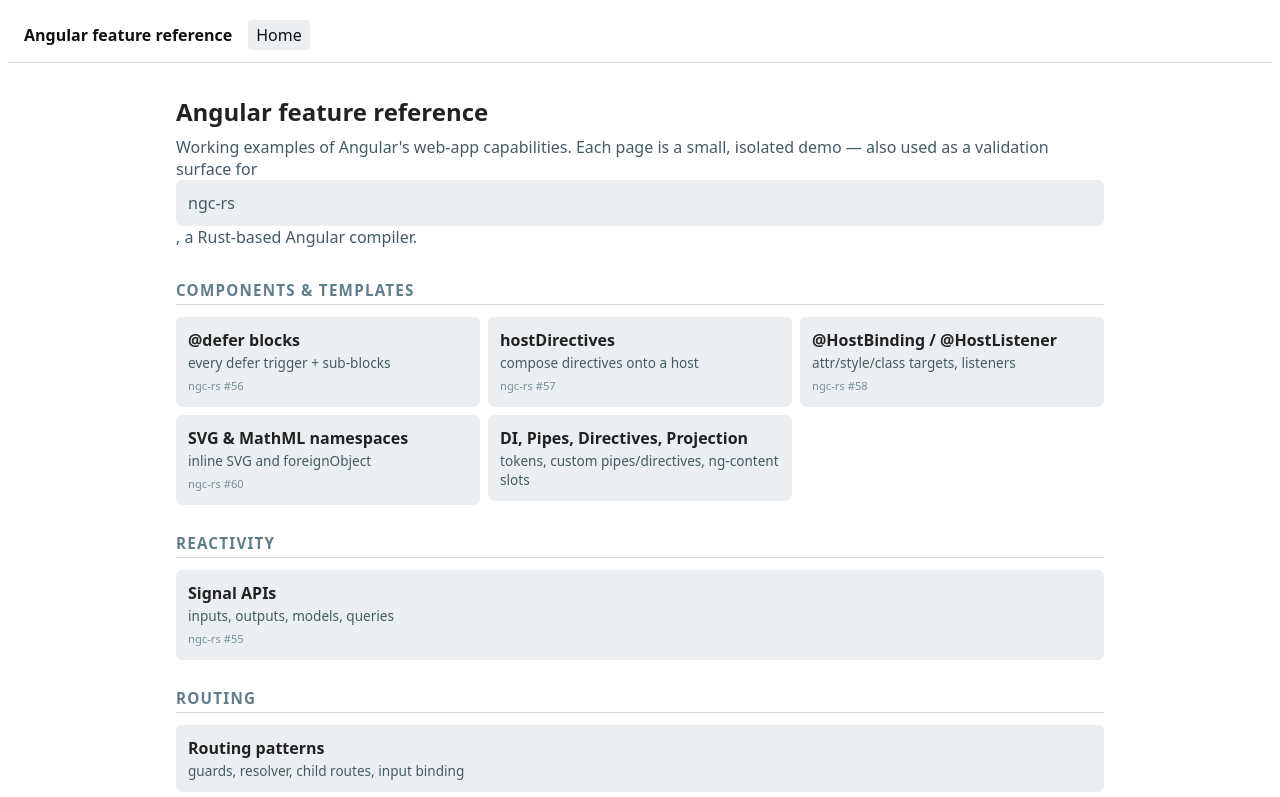
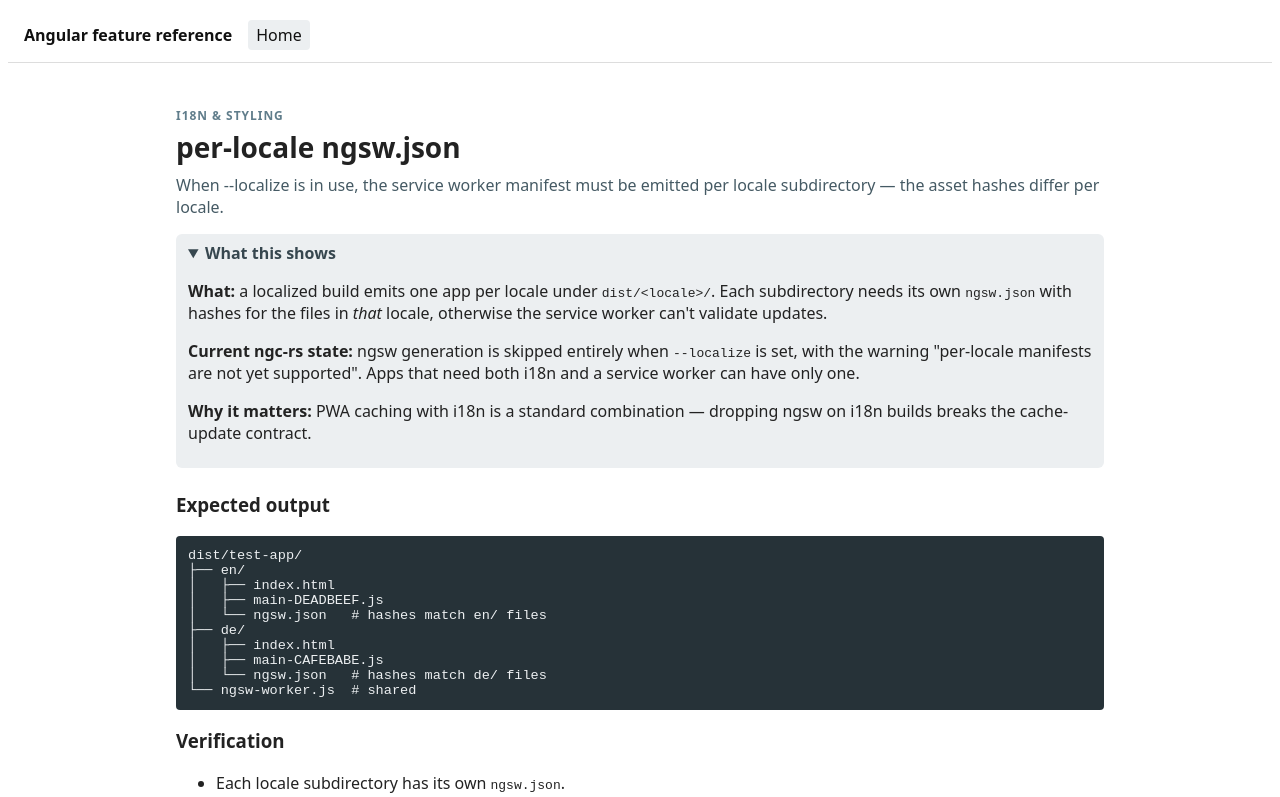
Before and after one commit to lukekania/ngc-rs-test-project, an Angular app: page /per-locale-ngsw in a window 1280 px wide. Before the commit this address led to /. Shown: the top 797 px of the page. Built offline with nearby package versions, Linux system fonts and the light colour scheme.

Commit message:
feat: add issue-148 per-locale ngsw page

```diff
--- a/src/app/app.routes.ts
+++ b/src/app/app.routes.ts
@@ -203,5 +203,12 @@ export const routes: Routes = [
         (m) => m.Issue147LocalizeSubsetComponent,
       ),
   },
+  {
+    path: 'per-locale-ngsw',
+    loadComponent: () =>
+      import('./features/issue-148-per-locale-ngsw/issue-148-per-locale-ngsw.component').then(
+        (m) => m.Issue148PerLocaleNgswComponent,
+      ),
+  },
   { path: '**', redirectTo: '' },
 ];
--- a/src/app/features/home/home.component.ts
+++ b/src/app/features/home/home.component.ts
@@ -57,6 +57,7 @@ const GROUPS: FeatureGroup[] = [
       { label: 'Animation triggers', path: '/animations', issue: 59, blurb: '[@trigger], state, :enter / :leave' },
       { label: 'XLIFF 2.0', path: '/xliff-v2', issue: 141, blurb: 'modern i18n format (extract + translate)' },
       { label: 'localize subset', path: '/localize-subset', issue: 147, blurb: '--localize=en,de filters declared locales' },
+      { label: 'per-locale ngsw', path: '/per-locale-ngsw', issue: 148, blurb: 'one ngsw.json per locale subdirectory' },
     ],
   },
   {
--- /dev/null
+++ b/src/app/features/issue-148-per-locale-ngsw/issue-148-per-locale-ngsw.component.ts
@@ -0,0 +1,56 @@
+import { Component } from '@angular/core';
+import { FeaturePageComponent } from '../../shared/feature-page/feature-page.component';
+
+@Component({
+  selector: 'app-issue-148-per-locale-ngsw',
+  imports: [FeaturePageComponent],
+  template: `
+    <app-feature-page
+      title="per-locale ngsw.json"
+      groupLabel="i18n & Styling"
+      description="When --localize is in use, the service worker manifest must be emitted per locale subdirectory — the asset hashes differ per locale."
+      [issue]="148"
+      [notesOpen]="true"
+    >
+      <ng-container ngProjectAs="[notes]">
+        <p>
+          <strong>What:</strong> a localized build emits one app per locale under
+          <code>dist/&lt;locale&gt;/</code>. Each subdirectory needs its own
+          <code>ngsw.json</code> with hashes for the files in <em>that</em> locale, otherwise
+          the service worker can't validate updates.
+        </p>
+        <p>
+          <strong>Current ngc-rs state:</strong> ngsw generation is skipped entirely when
+          <code>--localize</code> is set, with the warning "per-locale manifests are not yet
+          supported". Apps that need both i18n and a service worker can have only one.
+        </p>
+        <p>
+          <strong>Why it matters:</strong> PWA caching with i18n is a standard combination —
+          dropping ngsw on i18n builds breaks the cache-update contract.
+        </p>
+      </ng-container>
+
+      <h3>Expected output</h3>
+      <pre><code>dist/test-app/
+├── en/
+│   ├── index.html
+│   ├── main-DEADBEEF.js
+│   └── ngsw.json   # hashes match en/ files
+├── de/
+│   ├── index.html
+│   ├── main-CAFEBABE.js
+│   └── ngsw.json   # hashes match de/ files
+└── ngsw-worker.js  # shared</code></pre>
+
+      <h3>Verification</h3>
+      <ul>
+        <li>Each locale subdirectory has its own <code>ngsw.json</code>.</li>
+        <li>Hashes in <code>en/ngsw.json</code> match files in <code>en/</code>; hashes in <code>de/ngsw.json</code> match files in <code>de/</code>.</li>
+        <li>The same logical translation in two locales produces different hashes (correct cache invalidation).</li>
+        <li>Drop the "skipping ngsw.json" warning once per-locale generation works.</li>
+      </ul>
+    </app-feature-page>
+  `,
+  styles: [`pre { background: #263238; color: #eceff1; padding: 0.75rem; border-radius: 4px; overflow-x: auto; font-size: 0.85rem; }`],
+})
+export class Issue148PerLocaleNgswComponent {}
```
